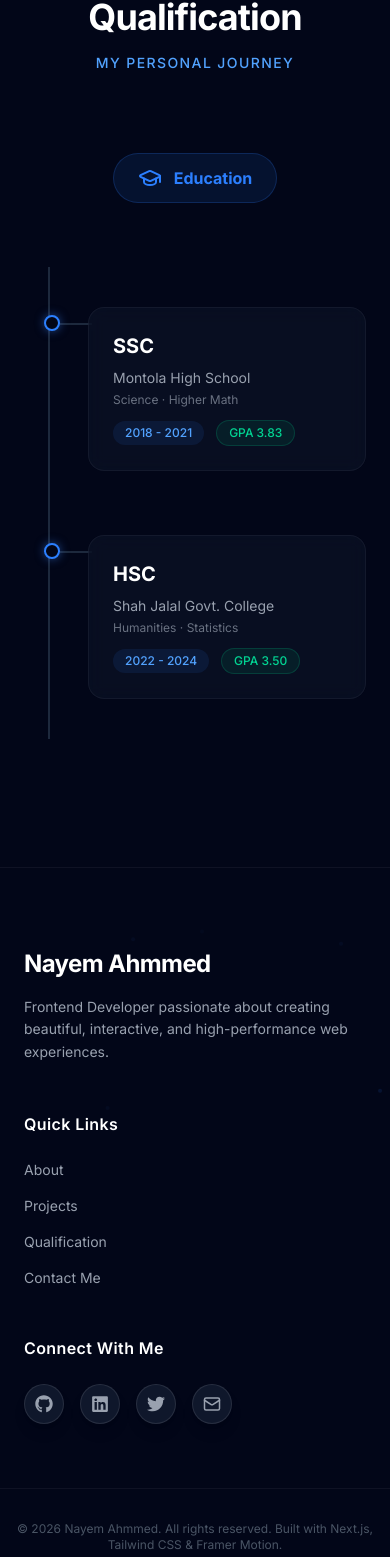
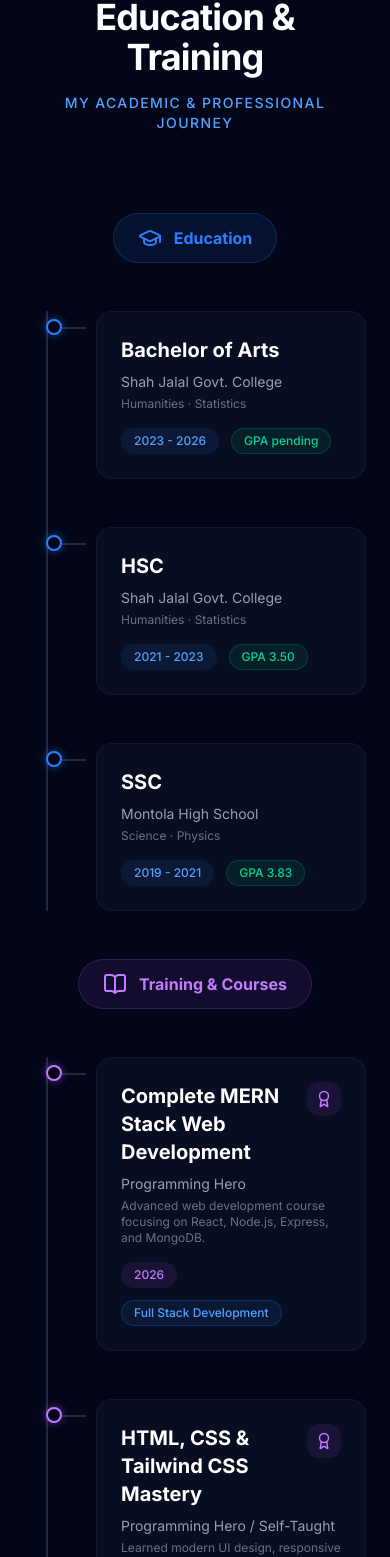
Before and after one commit to nayem0087/nayem-ahmmed-portfolio-new, a Next.js app: page / in a window 390 px wide. Shown: the part 6307-7864 px from the top of the page. Built offline with nearby package versions, Linux system fonts and the light colour scheme.

Commit message:
added my education and training information in my qualification section

```diff
--- a/components/Qualification.tsx
+++ b/components/Qualification.tsx
@@ -1,25 +1,50 @@
 'use client';
 
 import { useRef } from 'react';
-import { GraduationCap } from 'lucide-react';
+import { GraduationCap, BookOpen, Award } from 'lucide-react';
 import { motion, useScroll, useSpring } from 'framer-motion';
 
 const educationData = [
   {
-    title: 'SSC',
-    school: 'Montola High School',
-    years: '2018 - 2021',
-    gpa: '3.83',
-    background: 'Science',
-    subject: 'Higher Math',
+    title: 'Bachelor of Arts',
+    school: 'Shah Jalal Govt. College',
+    years: '2023 - 2026',
+    gpa: 'pending',
+    background: 'Humanities',
+    subject: 'Statistics',
   },
   {
     title: 'HSC',
     school: 'Shah Jalal Govt. College',
-    years: '2022 - 2024',
+    years: '2021 - 2023',
     gpa: '3.50',
     background: 'Humanities',
     subject: 'Statistics',
+  },
+  {
+    title: 'SSC',
+    school: 'Montola High School',
+    years: '2019 - 2021',
+    gpa: '3.83',
+    background: 'Science',
+    subject: 'Physics',
+  },
+];
+
+const trainingData = [
+  {
+    title: 'Complete MERN Stack Web Development',
+    platform: 'Programming Hero',
+    years: '2026',
+    category: 'Full Stack Development',
+    description: 'Advanced web development course focusing on React, Node.js, Express, and MongoDB.',
+  },
+  {
+    title: 'HTML, CSS & Tailwind CSS Mastery',
+    platform: 'Programming Hero / Self-Taught',
+    years: '2025',
+    category: 'Frontend Foundations',
+    description: 'Learned modern UI design, responsive layouts, and utility-first styling.',
   },
 ];
 
@@ -38,8 +63,10 @@ export default function Qualification() {
   });
 
   return (
-    <section className="py-32 px-6 bg-slate-950 text-white relative" id="qualification">
-      <div className="max-w-3xl mx-auto">
+    <section className="py-32 px-6 bg-white dark:bg-slate-950 text-slate-900 dark:text-white relative transition-colors duration-300 overflow-hidden" id="qualification">
+      <div className="max-w-6xl mx-auto">
+
+        {/* Section Header */}
         <motion.div
           initial={{ opacity: 0, y: 30 }}
           whileInView={{ opacity: 1, y: 0 }}
@@ -47,36 +74,37 @@ export default function Qualification() {
           transition={{ duration: 0.8 }}
           className="text-center mb-20"
         >
-          <h2 className="text-4xl md:text-5xl font-bold mb-4 tracking-tight">Qualification</h2>
-          <p className="text-blue-400 font-medium tracking-widest uppercase text-sm">
-            My Personal Journey
+          <h2 className="text-4xl md:text-5xl font-bold mb-4 tracking-tight">Education & Training</h2>
+          <p className="text-blue-600 dark:text-blue-400 font-medium tracking-widest uppercase text-sm">
+            My Academic & Professional Journey
           </p>
         </motion.div>
 
-        <div className="flex justify-center gap-12 mb-16">
-          <motion.div
-            whileHover={{ scale: 1.05 }}
-            className="flex items-center gap-3 font-bold text-blue-500 bg-blue-500/10 px-6 py-3 rounded-full border border-blue-500/20"
-          >
+        {/* Two Column Grid */}
+        <div className="grid grid-cols-1 lg:grid-cols-12 gap-12">
+
+          {/* Left Column: Education */}
+          <div className="lg:col-span-6">
+            <div className="flex justify-center gap-4 mb-12">
+              <div className="flex items-center gap-3 font-bold text-blue-600 dark:text-blue-500 bg-blue-50 dark:bg-blue-500/10 px-6 py-3 rounded-full border border-blue-200 dark:border-blue-500/20 shadow-sm dark:shadow-none">
                 <GraduationCap size={24} /> Education
-          </motion.div>
+              </div>
             </div>
 
-        {/* Timeline */}
-        <div ref={containerRef} className="relative w-full mx-auto md:w-2/3">
+            <div ref={containerRef} className="relative pl-6 md:pl-8">
               {/* Background line */}
-          <div className="absolute left-6 top-0 bottom-0 w-[2px] bg-slate-800" />
+              <div className="absolute left-[22px] md:left-[26px] top-0 bottom-0 w-[2px] bg-slate-200 dark:bg-slate-800" />
               {/* Animated fill line */}
               <motion.div
                 style={{ scaleY, originY: 0 }}
-            className="absolute left-6 top-0 bottom-0 w-[2px] bg-blue-500 shadow-[0_0_15px_rgba(59,130,246,0.8)]"
+                className="absolute left-[22px] md:left-[26px] top-0 bottom-0 w-[2px] bg-blue-600 dark:bg-blue-500 shadow-[0_0_15px_rgba(59,130,246,0.8)]"
               />
 
-          <div className="space-y-16 py-10">
+              <div className="space-y-12">
                 {educationData.map((item, idx) => (
                   <motion.div
                     key={idx}
-                initial={{ opacity: 0, x: 50 }}
+                    initial={{ opacity: 0, x: -30 }}
                     whileInView={{ opacity: 1, x: 0 }}
                     viewport={{ once: true, margin: '-100px' }}
                     transition={{
@@ -85,28 +113,28 @@ export default function Qualification() {
                       type: 'spring',
                       stiffness: 100,
                     }}
-                className="relative pl-16 group"
+                    className="relative pl-12 group"
                   >
                     {/* Glowing dot */}
-                <div className="absolute left-[20px] top-2 w-4 h-4 bg-slate-950 border-2 border-blue-500 rounded-full group-hover:bg-blue-500 transition-colors duration-300 z-10 shadow-[0_0_10px_rgba(59,130,246,0.5)]" />
+                    <div className="absolute left-[-2px] md:left-[2px] top-2 w-4 h-4 bg-white dark:bg-slate-950 border-2 border-blue-600 dark:border-blue-500 rounded-full group-hover:bg-blue-600 dark:group-hover:bg-blue-500 transition-colors duration-300 z-10 shadow-[0_0_10px_rgba(59,130,246,0.5)]" />
                     {/* Connector */}
-                <div className="absolute left-[36px] top-4 w-8 h-[2px] bg-slate-800 group-hover:bg-blue-500/50 transition-colors duration-300" />
+                    <div className="absolute left-[14px] md:left-[18px] top-4 w-6 h-[2px] bg-slate-200 dark:bg-slate-800 group-hover:bg-blue-400 dark:group-hover:bg-blue-500/50 transition-colors duration-300" />
 
-                <div className="bg-slate-900/50 backdrop-blur-sm border border-white/5 p-6 rounded-2xl group-hover:border-blue-500/30 transition-colors duration-300 hover:bg-slate-900/80">
-                  <h3 className="text-xl font-bold text-white group-hover:text-blue-400 transition-colors">
+                    <div className="bg-slate-50 dark:bg-slate-900/50 backdrop-blur-sm border border-slate-200 dark:border-white/5 p-6 rounded-2xl group-hover:border-blue-300 dark:group-hover:border-blue-500/30 transition-all duration-300 hover:bg-white dark:hover:bg-slate-900/80 shadow-sm dark:shadow-none">
+                      <h3 className="text-xl font-bold text-slate-900 dark:text-white group-hover:text-blue-600 dark:group-hover:text-blue-400 transition-colors">
                         {item.title}
                       </h3>
-                  <p className="text-gray-400 text-sm mt-2">{item.school}</p>
-                  <p className="text-gray-500 text-xs mt-1">
+                      <p className="text-slate-600 dark:text-gray-400 text-sm mt-2">{item.school}</p>
+                      <p className="text-slate-500 dark:text-gray-500 text-xs mt-1">
                         {item.background} · {item.subject}
                       </p>
-                  <div className="flex items-center gap-3 mt-3 flex-wrap">
-                    <p className="text-blue-400 text-xs font-medium bg-blue-500/10 inline-block px-3 py-1 rounded-full">
+                      <div className="flex items-center gap-3 mt-4 flex-wrap">
+                        <span className="text-blue-600 dark:text-blue-400 text-xs font-medium bg-blue-50 dark:bg-blue-500/10 px-3 py-1 rounded-full border border-blue-100 dark:border-transparent">
                           {item.years}
-                    </p>
-                    <p className="text-emerald-400 text-xs font-medium bg-emerald-500/10 inline-block px-3 py-1 rounded-full border border-emerald-500/20">
+                        </span>
+                        <span className="text-emerald-600 dark:text-emerald-400 text-xs font-medium bg-emerald-50 dark:bg-emerald-500/10 px-3 py-1 rounded-full border border-emerald-200 dark:border-emerald-500/20">
                           GPA {item.gpa}
-                    </p>
+                        </span>
                       </div>
                     </div>
                   </motion.div>
@@ -114,6 +142,69 @@ export default function Qualification() {
               </div>
             </div>
           </div>
+
+          {/* Right Column: Training & Courses */}
+          <div className="lg:col-span-6">
+            <div className="flex justify-center gap-4 mb-12">
+              <div className="flex items-center gap-3 font-bold text-purple-600 dark:text-purple-400 bg-purple-50 dark:bg-purple-500/10 px-6 py-3 rounded-full border border-purple-200 dark:border-purple-500/20 shadow-sm dark:shadow-none">
+                <BookOpen size={24} /> Training & Courses
+              </div>
+            </div>
+
+            <div className="relative pl-6 md:pl-8">
+              {/* Background line */}
+              <div className="absolute left-[22px] md:left-[26px] top-0 bottom-0 w-[2px] bg-slate-200 dark:bg-slate-800" />
+
+              <div className="space-y-12">
+                {trainingData.map((item, idx) => (
+                  <motion.div
+                    key={idx}
+                    initial={{ opacity: 0, x: 30 }}
+                    whileInView={{ opacity: 1, x: 0 }}
+                    viewport={{ once: true, margin: '-100px' }}
+                    transition={{
+                      duration: 0.6,
+                      delay: idx * 0.2,
+                      type: 'spring',
+                      stiffness: 100,
+                    }}
+                    className="relative pl-12 group"
+                  >
+                    {/* Glowing dot */}
+                    <div className="absolute left-[-2px] md:left-[2px] top-2 w-4 h-4 bg-white dark:bg-slate-950 border-2 border-purple-600 dark:border-purple-400 rounded-full group-hover:bg-purple-600 dark:group-hover:bg-purple-400 transition-colors duration-300 z-10 shadow-[0_0_10px_rgba(168,85,247,0.5)]" />
+                    {/* Connector */}
+                    <div className="absolute left-[14px] md:left-[18px] top-4 w-6 h-[2px] bg-slate-200 dark:bg-slate-800 group-hover:bg-purple-400 dark:group-hover:bg-purple-500/50 transition-colors duration-300" />
+
+                    <div className="bg-slate-50 dark:bg-slate-900/50 backdrop-blur-sm border border-slate-200 dark:border-white/5 p-6 rounded-2xl group-hover:border-purple-300 dark:group-hover:border-purple-500/30 transition-all duration-300 hover:bg-white dark:hover:bg-slate-900/80 shadow-sm dark:shadow-none">
+                      <div className="flex items-start justify-between gap-4">
+                        <h3 className="text-xl font-bold text-slate-900 dark:text-white group-hover:text-purple-600 dark:group-hover:text-purple-400 transition-colors">
+                          {item.title}
+                        </h3>
+                        <div className="p-2 rounded-xl bg-purple-50 dark:bg-purple-500/10 text-purple-600 dark:text-purple-400 shrink-0">
+                          <Award size={18} />
+                        </div>
+                      </div>
+                      <p className="text-slate-600 dark:text-gray-400 text-sm mt-2">{item.platform}</p>
+                      <p className="text-slate-500 dark:text-gray-500 text-xs mt-1">
+                        {item.description}
+                      </p>
+                      <div className="flex items-center gap-3 mt-4 flex-wrap">
+                        <span className="text-purple-600 dark:text-purple-400 text-xs font-medium bg-purple-50 dark:bg-purple-500/10 px-3 py-1 rounded-full border border-purple-100 dark:border-transparent">
+                          {item.years}
+                        </span>
+                        <span className="text-blue-600 dark:text-blue-400 text-xs font-medium bg-blue-50 dark:bg-blue-500/10 px-3 py-1 rounded-full border border-blue-200 dark:border-blue-500/20">
+                          {item.category}
+                        </span>
+                      </div>
+                    </div>
+                  </motion.div>
+                ))}
+              </div>
+            </div>
+          </div>
+
+        </div>
+      </div>
     </section>
   );
 }
```
Lines whose indentation alone changed are shown as unchanged.
